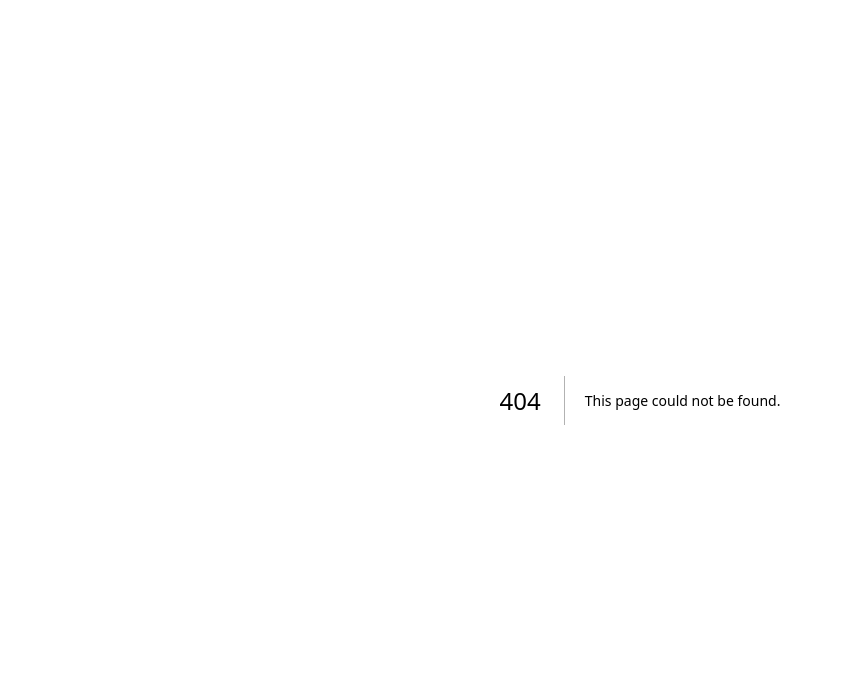
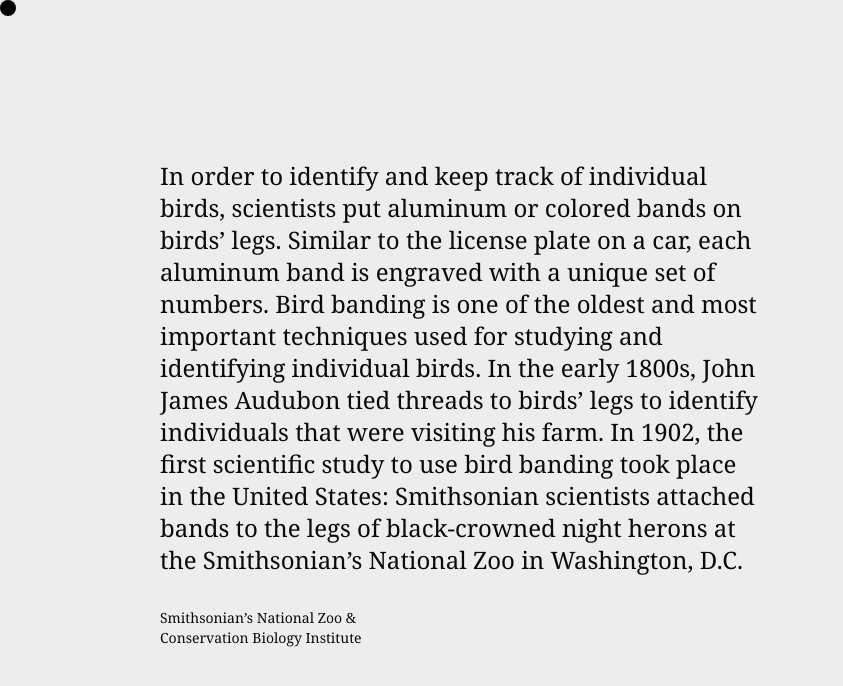
Before and after one commit to zairanliu/migratory-data, a Next.js app: page /stat in a window 1280 px wide. Before the commit this address had no page. Shown: the top 686 px of the page, without its empty margins (0-843 px from the left). Built offline with nearby package versions, Linux system fonts and the light colour scheme; no server answers.

Commit message:
feat: add cross-page communication

```diff
--- a/app/chapter-one/page.jsx
+++ b/app/chapter-one/page.jsx
@@ -1,15 +1,40 @@
 "use client";
-import { useEffect, useRef } from "react";
-import { motion, useTransform, useScroll } from "motion/react";
+
+import throttle from "lodash-es/throttle";
+import { useRef } from "react";
+import useSocket from "@/hooks/useSocket";
+import useMousemoveEvent from "@/hooks/useMousemoveEvent";
+import {
+  motion,
+  useTransform,
+  useScroll,
+  useMotionValueEvent,
+} from "motion/react";
 import { ReactLenis } from "lenis/react";
 import TransitionLink from "@/components/TransitionLink";
 
 export default function ChapterOne() {
   const targetRef = useRef(null);
-  const { scrollYProgress } = useScroll({
+  const { scrollY, scrollYProgress } = useScroll({
     target: targetRef,
   });
   const x = useTransform(scrollYProgress, [0, 1], ["0%", "-50%"]);
+
+  const socket = useSocket();
+
+  useMotionValueEvent(
+    scrollY,
+    "change",
+    throttle((latest) => {
+      socket.emit("message", { type: "scroll", value: latest });
+    }, 10)
+  );
+
+  useMousemoveEvent(
+    throttle(({ x, y }) => {
+      socket.emit("message", { type: "mousemove", value: { x, y } });
+    }, 200)
+  );
 
   return (
     <ReactLenis root>
@@ -45,7 +70,10 @@ export default function ChapterOne() {
                     This website uses cookies to create a secure and effective
                     browsing experience and to understand how you use our site.
                   </p>
-                  <p className="text-2xl flex items-center gap-2">
+                  <p
+                    className="text-2xl flex items-center gap-2"
+                    onClick={() => socket.emit("message", { scroll: 1 })}
+                  >
                     <span className="h-6 w-6 border border-black rounded-full"></span>
                     understand and proceed
                   </p>
--- a/app/page.jsx
+++ b/app/page.jsx
@@ -1,4 +1,7 @@
 "use client";
+
+import { useEffect } from "react";
+import { socket } from "@/services/socket";
 import { motion } from "motion/react";
 import TransitionLink from "@/components/TransitionLink";
 
--- /dev/null
+++ b/app/stat/page.jsx
@@ -0,0 +1,68 @@
+"use client";
+
+import { useRef } from "react";
+import useSocket from "@/hooks/useSocket";
+import { motion, useTransform, useScroll } from "motion/react";
+import { ReactLenis } from "lenis/react";
+
+export default function ChapterOne() {
+  const mouseRef = useRef(null);
+  const targetRef = useRef(null);
+  const { scrollYProgress } = useScroll({
+    target: targetRef,
+  });
+  const x = useTransform(scrollYProgress, [0, 1], ["0%", "-50%"]);
+
+  useSocket((message) => {
+    if (message.type === "scroll") {
+      window.scrollTo(0, message.value);
+    }
+    if (message.type === "mousemove") {
+      if (mouseRef.current) {
+        mouseRef.current.style.transform = `translate(${message.value.x}px, ${message.value.y}px)`;
+      }
+    }
+  });
+
+  return (
+    <ReactLenis root>
+      {/* This div is the scrolling area */}
+      <div ref={targetRef} className="relative h-[300vh]">
+        <main className="fixed top-0">
+          <div
+            className="fixed z-10 w-4 h-4 bg-black rounded-full transition-transform duration-1000"
+            ref={mouseRef}
+          ></div>
+          {/* This div is the scrolling content */}
+          <motion.div style={{ x }} className="flex">
+            <section className="w-screen flex">
+              <div className="w-3/5 h-screen object-cover bg-stone-300 flex items-center justify-center text-xl">
+                ../video/bird-banding-1080p.mp4
+              </div>
+            </section>
+
+            <section className="w-screen flex py-40 items-end">
+              <motion.p className="ml-40 text-2xl font-serif max-w-[600px]">
+                In order to identify and keep track of individual birds,
+                scientists put aluminum or colored bands on birds’ legs. Similar
+                to the license plate on a car, each aluminum band is engraved
+                with a unique set of numbers. Bird banding is one of the oldest
+                and most important techniques used for studying and identifying
+                individual birds. In the early 1800s, John James Audubon tied
+                threads to birds’ legs to identify individuals that were
+                visiting his farm. In 1902, the first scientific study to use
+                bird banding took place in the United States: Smithsonian
+                scientists attached bands to the legs of black-crowned night
+                herons at the Smithsonian’s National Zoo in Washington, D.C.
+                <span className="block mt-8 text-sm">
+                  Smithsonian’s National Zoo &<br></br> Conservation Biology
+                  Institute
+                </span>
+              </motion.p>
+            </section>
+          </motion.div>
+        </main>
+      </div>
+    </ReactLenis>
+  );
+}
--- /dev/null
+++ b/hooks/useMousemoveEvent.js
@@ -0,0 +1,22 @@
+import { useEffect } from "react";
+
+const useMousemoveEvent = (callback) => {
+  useEffect(() => {
+    const handleMouseMove = (e) => {
+      callback?.({
+        x: e.clientX,
+        y: e.clientY,
+      });
+    };
+
+    window.addEventListener("mousemove", handleMouseMove);
+
+    return () => {
+      window.removeEventListener("mousemove", handleMouseMove);
+    };
+  }, []);
+
+  return null;
+};
+
+export default useMousemoveEvent;
--- /dev/null
+++ b/hooks/useSocket.js
@@ -0,0 +1,26 @@
+import { useEffect } from "react";
+import { socket } from "@/services/socket";
+
+const useSocket = (onMessage) => {
+  useEffect(() => {
+    if (socket.connected) {
+      onConnect();
+    }
+
+    function onConnect() {
+      if (onMessage) {
+        socket.on("message", onMessage);
+      }
+    }
+
+    socket.on("connect", onConnect);
+
+    return () => {
+      socket.off("connect", onConnect);
+    };
+  }, []);
+
+  return socket;
+};
+
+export default useSocket;
--- /dev/null
+++ b/services/socket.js
@@ -0,0 +1,5 @@
+"use client";
+
+import { io } from "socket.io-client";
+
+export const socket = io();
```
Also changed, not shown: package.json (+5 -2 lines), server.mjs (added, +32 -0 lines), 1 other file (tests, documents, lock files or other folders).
